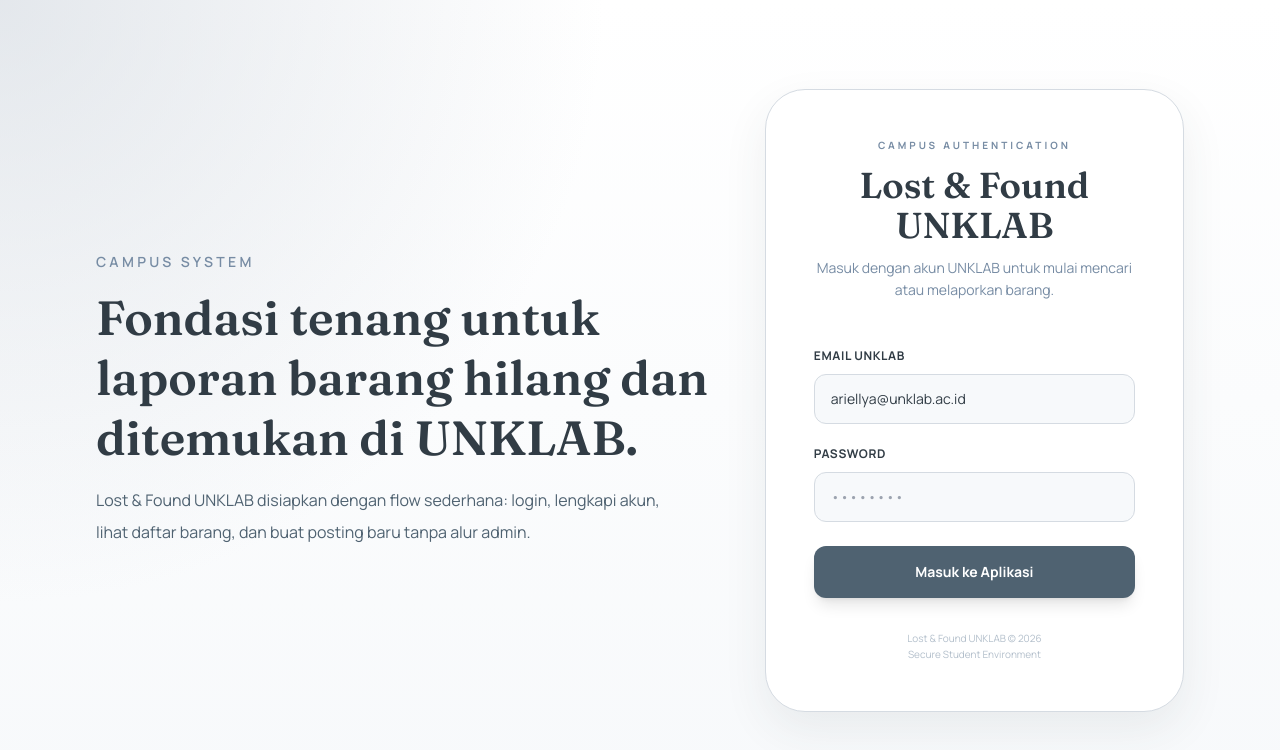
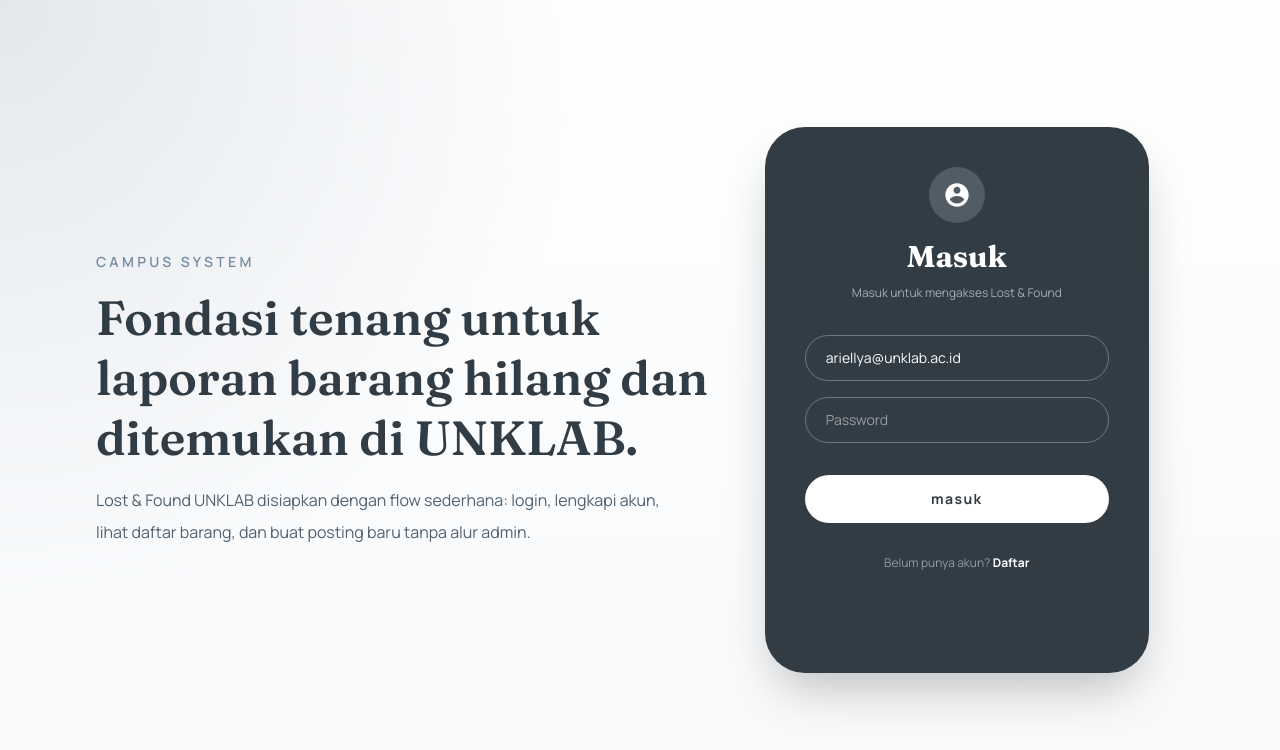
Before and after one commit to ariellyasayow/FrontEnd-Lost-Found, a React (Vite) app: page /login in a window 1280 px wide. Shown: the top 750 px of the page. Built offline with nearby package versions, Linux system fonts and the light colour scheme.

Commit message:
design halaman login

```diff
--- a/src/pages/LoginPage.tsx
+++ b/src/pages/LoginPage.tsx
@@ -2,16 +2,21 @@ import { useState } from 'react';
 import type { FormEvent } from 'react';
 import { useNavigate } from 'react-router-dom';
 
-import { APP_NAME, UNKLAB_EMAIL_DOMAIN } from '../constants/app';
+import { UNKLAB_EMAIL_DOMAIN } from '../constants/app';
 import { ROUTES } from '../constants/routes';
 import { useAuth } from '../hooks/useAuth';
 
 export default function LoginPage() {
   const navigate = useNavigate();
   const { login } = useAuth();
+
   const [email, setEmail] = useState('ariellya@unklab.ac.id');
   const [password, setPassword] = useState('');
+  const [name, setName] = useState('');
   const [error, setError] = useState('');
+
+  // State untuk mengganti mode form
+  const [isSignUp, setIsSignUp] = useState(false);
 
   const handleSubmit = (event: FormEvent<HTMLFormElement>) => {
     event.preventDefault();
@@ -26,65 +31,149 @@ export default function LoginPage() {
     navigate(ROUTES.account);
   };
 
+  const toggleMode = () => {
+    setIsSignUp(!isSignUp);
+    setError('');
+  };
+
   return (
-    <div className="mx-auto max-w-md w-full rounded-[2.5rem] border border-brand-100 bg-white p-8 shadow-soft sm:p-12">
-      <div className="space-y-3 text-center">
-        <p className="text-[10px] font-bold uppercase tracking-[0.3em] text-brand-500">
-          Campus Authentication
-        </p>
-        <h2 className="font-display text-4xl text-brand-900">{APP_NAME}</h2>
-        <p className="text-sm leading-relaxed text-brand-500">
-          Masuk dengan akun UNKLAB untuk mulai mencari atau melaporkan barang.
+    <div className="w-full max-w-sm overflow-hidden rounded-[2.5rem] bg-brand-900 shadow-2xl">
+
+      {/* Container yang panjangnya 200%, akan bergeser (slide) kiri-kanan */}
+      <div
+        className="flex w-[200%] transition-transform duration-500 ease-in-out"
+        style={{ transform: isSignUp ? 'translateX(-50%)' : 'translateX(0%)' }}
+      >
+
+        {/* ========================================================= */}
+        {/* PANEL 1: SIGN IN (Mengisi 50% dari container = 1 layar penuh card) */}
+        {/* ========================================================= */}
+        <div className="w-1/2 p-8 sm:p-10">
+          <div className="mb-8 text-center">
+            <div className="mx-auto mb-4 flex h-14 w-14 items-center justify-center rounded-full bg-brand-100/20">
+              {/* Ikon User Lock */}
+              <svg className="h-7 w-7 text-white" fill="currentColor" viewBox="0 0 24 24">
+                 <path d="M12 2C6.48 2 2 6.48 2 12s4.48 10 10 10 10-4.48 10-10S17.52 2 12 2zm0 3c1.66 0 3 1.34 3 3s-1.34 3-3 3-3-1.34-3-3 1.34-3 3-3zm0 14.2c-2.5 0-4.71-1.28-6-3.22.03-1.99 4-3.08 6-3.08 1.99 0 5.97 1.09 6 3.08-1.29 1.94-3.5 3.22-6 3.22z" />
+              </svg>
+            </div>
+            <h2 className="font-display text-3xl font-bold text-white">Masuk</h2>
+            <p className="mt-2 text-xs leading-relaxed text-brand-100/70">
+              Masuk untuk mengakses Lost & Found
             </p>
           </div>
 
-      <form onSubmit={handleSubmit} className="mt-10 space-y-6">
-        <div className="space-y-4">
-          <label className="block space-y-2">
-            <span className="text-xs font-bold uppercase tracking-wider text-brand-900">
-              Email UNKLAB
-            </span>
+          <form onSubmit={handleSubmit} className="flex flex-col gap-4">
             <input
               required
               type="email"
               value={email}
-              onChange={(event) => setEmail(event.target.value)}
-              className="w-full rounded-xl border border-brand-100 bg-canvas px-4 py-3.5 text-sm outline-none transition focus:border-brand-500 focus:ring-1 focus:ring-brand-500"
-              placeholder="nama@unklab.ac.id"
+              onChange={(e) => setEmail(e.target.value)}
+              placeholder="Email Kampus"
+              className="w-full rounded-full border border-white/30 bg-transparent px-5 py-3 text-sm text-white outline-none transition-all placeholder:text-white/50 focus:border-white focus:bg-white/5"
             />
-          </label>
-
-          <label className="block space-y-2">
-            <span className="text-xs font-bold uppercase tracking-wider text-brand-900">
-              Password
-            </span>
             <input
+              required
               type="password"
               value={password}
-              onChange={(event) => setPassword(event.target.value)}
-              placeholder="••••••••"
-              className="w-full rounded-xl border border-brand-100 bg-canvas px-4 py-3.5 text-sm outline-none transition focus:border-brand-500 focus:ring-1 focus:ring-brand-500"
+              onChange={(e) => setPassword(e.target.value)}
+              placeholder="Password"
+              className="w-full rounded-full border border-white/30 bg-transparent px-5 py-3 text-sm text-white outline-none transition-all placeholder:text-white/50 focus:border-white focus:bg-white/5"
             />
-          </label>
-        </div>
 
-        {error ? (
-          <div className="rounded-lg bg-rose-50 p-3 text-xs font-medium text-rose-600">
-            {error}
-          </div>
-        ) : null}
+            {error && !isSignUp && <p className="text-center text-xs text-rose-300">{error}</p>}
 
             <button
               type="submit"
-          className="w-full rounded-xl bg-brand-700 py-4 text-sm font-bold text-white shadow-lg transition-all hover:bg-brand-900 active:scale-[0.98]"
+              className="mt-4 w-full rounded-full bg-white py-3.5 text-sm font-bold tracking-widest text-brand-900 transition-all hover:bg-brand-100 active:scale-95"
             >
-          Masuk ke Aplikasi
+              masuk
             </button>
           </form>
 
-      <p className="mt-8 text-center text-[10px] leading-relaxed text-brand-300">
-        Lost & Found UNKLAB &copy; 2026 <br/> Secure Student Environment
+          {/* Tombol Pindah ke Sign Up */}
+          <div className="mt-8 text-center text-xs text-brand-100/60">
+            <p>
+              Belum punya akun?{' '}
+              <button
+                type="button"
+                onClick={toggleMode}
+                className="font-bold text-white outline-none transition-colors hover:text-brand-300 focus:outline-none focus:ring-0"
+              >
+                Daftar
+              </button>
             </p>
+          </div>
+        </div>
+
+
+        {/* ========================================================= */}
+        {/* PANEL 2: SIGN UP (Sebelah kanan panel Sign In) */}
+        {/* ========================================================= */}
+        <div className="w-1/2 p-8 sm:p-10">
+          <div className="mb-8 text-center">
+            <div className="mx-auto mb-4 flex h-14 w-14 items-center justify-center rounded-full bg-brand-100/20">
+              {/* Ikon User Plus */}
+              <svg className="h-7 w-7 text-white" fill="none" stroke="currentColor" strokeWidth={2} viewBox="0 0 24 24">
+                <path strokeLinecap="round" strokeLinejoin="round" d="M18 9v3m0 0v3m0-3h3m-3 0h-3m-2-5a4 4 0 11-8 0 4 4 0 018 0zM3 20a6 6 0 0112 0v1H3v-1z" />
+              </svg>
+            </div>
+            <h2 className="font-display text-3xl font-bold text-white">Daftar</h2>
+            <p className="mt-2 text-xs leading-relaxed text-brand-100/70">
+              Daftar menggunakan email @unklab.ac.id
+            </p>
+          </div>
+
+          <form onSubmit={handleSubmit} className="flex flex-col gap-4">
+            <input
+              type="text"
+              value={name}
+              onChange={(e) => setName(e.target.value)}
+              placeholder="Nama Lengkap"
+              className="w-full rounded-full border border-white/30 bg-transparent px-5 py-3 text-sm text-white outline-none transition-all placeholder:text-white/50 focus:border-white focus:bg-white/5"
+            />
+            <input
+              required
+              type="email"
+              value={email}
+              onChange={(e) => setEmail(e.target.value)}
+              placeholder="Email Kampus"
+              className="w-full rounded-full border border-white/30 bg-transparent px-5 py-3 text-sm text-white outline-none transition-all placeholder:text-white/50 focus:border-white focus:bg-white/5"
+            />
+            <input
+              required
+              type="password"
+              value={password}
+              onChange={(e) => setPassword(e.target.value)}
+              placeholder="Password"
+              className="w-full rounded-full border border-white/30 bg-transparent px-5 py-3 text-sm text-white outline-none transition-all placeholder:text-white/50 focus:border-white focus:bg-white/5"
+            />
+
+            {error && isSignUp && <p className="text-center text-xs text-rose-300">{error}</p>}
+
+            <button
+              type="submit"
+              className="mt-4 w-full rounded-full bg-white py-3.5 text-sm font-bold tracking-widest text-brand-900 transition-all hover:bg-brand-100 active:scale-95"
+            >
+              Daftar
+            </button>
+          </form>
+
+          {/* Tombol Pindah ke Sign In */}
+          <div className="mt-8 text-center text-xs text-brand-100/60">
+            <p>
+              Sudah punya akun?{' '}
+              <button
+                type="button"
+                onClick={toggleMode}
+                className="font-bold text-white outline-none transition-colors hover:text-brand-300 focus:outline-none focus:ring-0"
+              >
+                Masuk
+              </button>
+            </p>
+          </div>
+        </div>
+
+      </div>
     </div>
   );
 }
```
Lines whose indentation alone changed are shown as unchanged.
